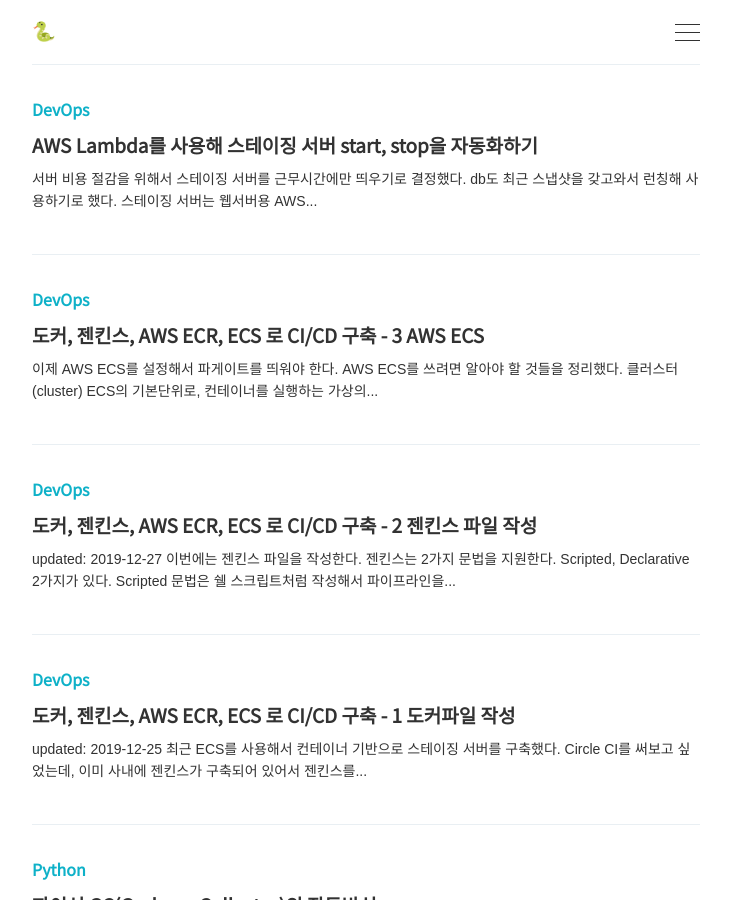
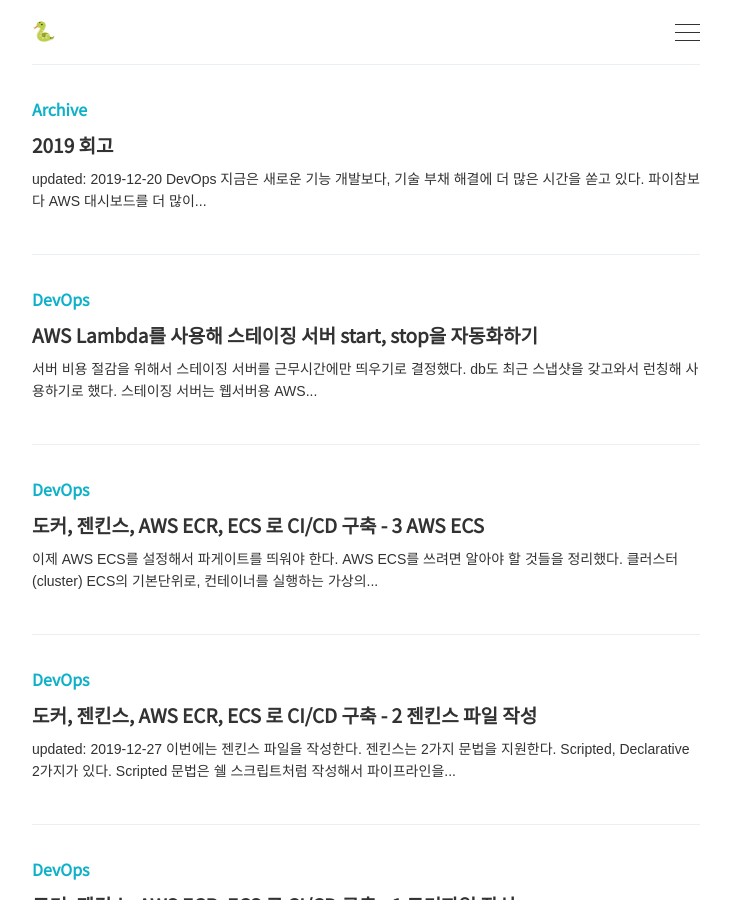
Before and after one commit to suhyunbaik/suhyunbaik.github.io, a Jekyll site: the page built from index.html, in a window 1280 px wide and 900 px high. Shown: the whole window, without its empty margins (274-1005 px from the left). Built offline with Jekyll 4.4.1, drawn with Linux system fonts in a browser that asks for light colours; the list of posts is cut into pages by our own code; some of the changed text lies outside the part shown.

Commit message:
Feat: add category

```diff
--- a/_posts/2019-11-25-2019-retrospect.md
+++ b/_posts/2019-12-31-2019-retrospect.md
@@ -2,6 +2,7 @@
 layout: post
 title: 2019 회고
 tags: [2019, 회고]
+categories: [Archive]
 ---
 
 updated: 2019-12-20
--- /dev/null
+++ b/category/Archive.md
@@ -0,0 +1,7 @@
+---
+
+layout: category
+
+title: Archive
+
+---
```
Also changed, not shown: _layouts/category.html (+24 -3 lines), _posts/2019-12-21-automated-deploy-using-docker-and-jenkins-1.md (line endings or trailing spaces).
